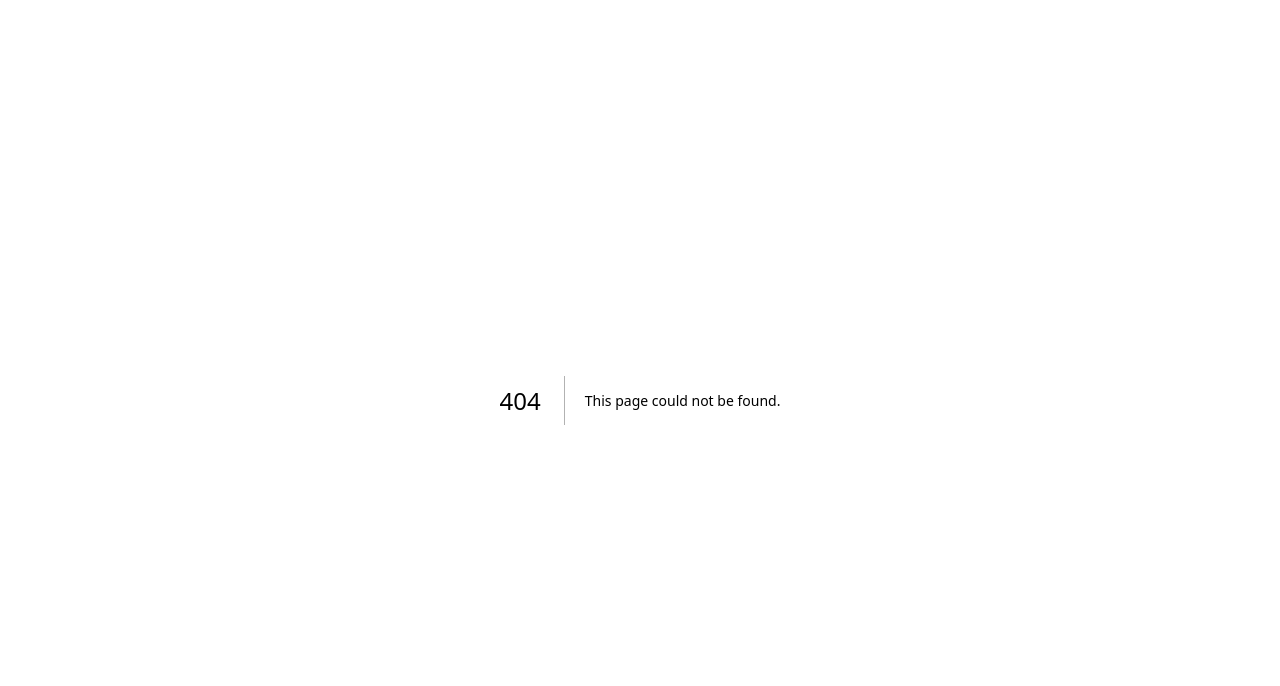
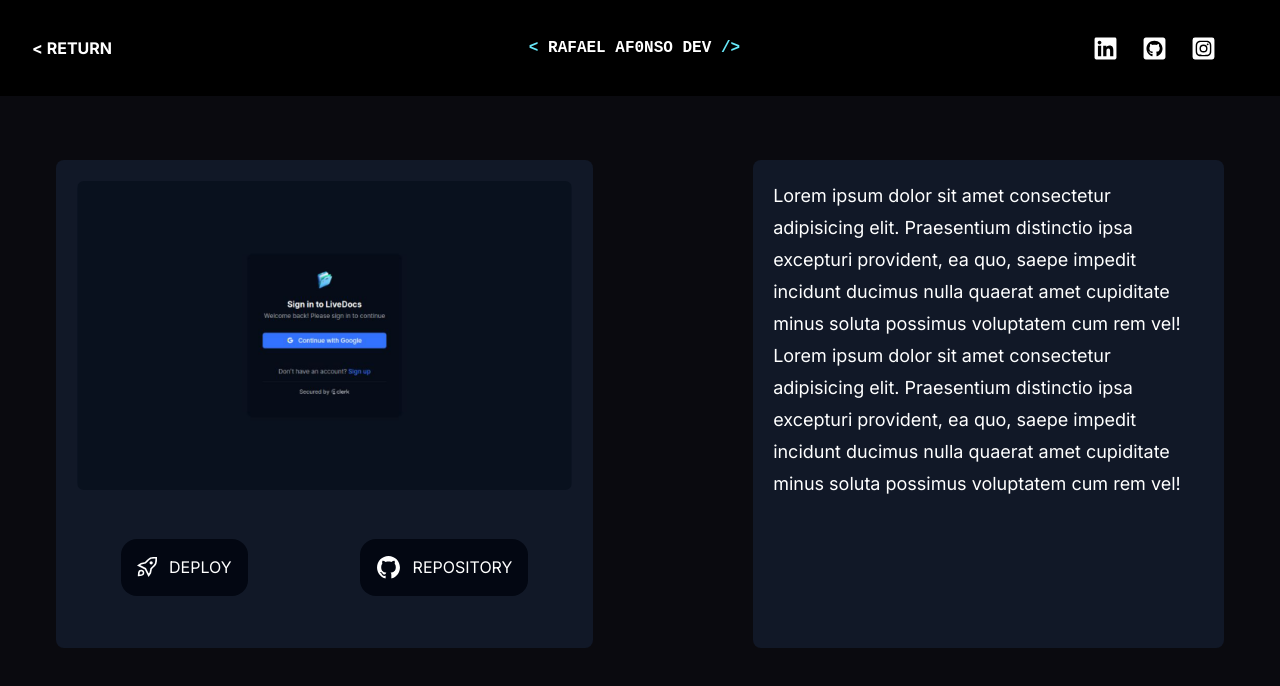
Before and after one commit to rafae1-afonso/meu-portfolio-dev, a Next.js app: page /projetos/LiveDocs in a window 1280 px wide. Before the commit this address had no page. Shown: the top 686 px of the page. Built offline with nearby package versions, Linux system fonts and the light colour scheme.

Commit message:
pagina dos projetos feita

```diff
--- a/app/page.tsx
+++ b/app/page.tsx
@@ -1,6 +1,6 @@
 'use client';
 
-import './globals.css';
+import './styles/globals.css';
 import HeaderLink from "@/components/HeaderComponents/HeaderLink";
 import TechnologyIcon from '@/components/HomeComponents/TechnologyIcon';
 import Link from 'next/link';
@@ -26,7 +26,6 @@ export default function Home() {
   useEffect(() => {
     const myObserver = new IntersectionObserver((entries) => {
       entries.forEach((entry) => {
-        console.log(entry)
         if (entry.isIntersecting) {
           entry.target.classList.add('scrollShow')
         } else {
@@ -40,7 +39,6 @@ export default function Home() {
 
     return () => myObserver.disconnect();
   });
-
 
   return (
     <>
@@ -150,12 +148,12 @@ export default function Home() {
             <ProjectCard
               imageSrc='/assets/ProjectThumbnails/LiveDocs.png'
               title='LiveDocs'
-              projectHref='#'
+              projectHref='./projetos/LiveDocs'
             />
             <ProjectCard
               imageSrc='/assets/ProjectThumbnails/CarePulse.png'
               title='CarePulse'
-              projectHref='#'
+              projectHref='./projetos/CarePulse'
             />
           </div>
         </section>
--- /dev/null
+++ b/app/projetos/CarePulse/page.tsx
@@ -0,0 +1,30 @@
+'use client';
+
+import '@/app/styles/globals.css';
+import React from 'react';
+import ProjectPageComponent from '@/components/ProjectPageComponent';
+
+const page = () => {
+  return (
+    <ProjectPageComponent
+      thumbImageSrc='/assets/ProjectThumbnails/CarePulse.png'
+      deployRef='https://project-carepulse.vercel.app/'
+      repoRef='https://github.com/rafae1-afonso/project-carepulse'
+    >
+      Lorem ipsum dolor sit amet
+      consectetur adipisicing elit.
+      Praesentium distinctio ipsa excepturi
+      provident, ea quo, saepe impedit incidunt
+      ducimus nulla quaerat amet cupiditate minus
+      soluta possimus voluptatem cum rem vel!
+      Lorem ipsum dolor sit amet
+      consectetur adipisicing elit.
+      Praesentium distinctio ipsa excepturi
+      provident, ea quo, saepe impedit incidunt
+      ducimus nulla quaerat amet cupiditate minus
+      soluta possimus voluptatem cum rem vel!
+    </ProjectPageComponent>
+  )
+}
+
+export default page
--- /dev/null
+++ b/app/projetos/LiveDocs/page.tsx
@@ -0,0 +1,30 @@
+'use client';
+
+import '@/app/styles/globals.css';
+import React from 'react';
+import ProjectPageComponent from '@/components/ProjectPageComponent';
+
+const page = () => {
+  return (
+    <ProjectPageComponent
+      thumbImageSrc='/assets/ProjectThumbnails/LiveDocs.png'
+      deployRef='https://jsm-live-docs-five.vercel.app/'
+      repoRef='https://github.com/rafae1-afonso/jsm_live_docs'
+    >
+      Lorem ipsum dolor sit amet
+      consectetur adipisicing elit.
+      Praesentium distinctio ipsa excepturi
+      provident, ea quo, saepe impedit incidunt
+      ducimus nulla quaerat amet cupiditate minus
+      soluta possimus voluptatem cum rem vel!
+      Lorem ipsum dolor sit amet
+      consectetur adipisicing elit.
+      Praesentium distinctio ipsa excepturi
+      provident, ea quo, saepe impedit incidunt
+      ducimus nulla quaerat amet cupiditate minus
+      soluta possimus voluptatem cum rem vel!
+    </ProjectPageComponent>
+  )
+}
+
+export default page
--- a/app/globals.css
+++ b/app/styles/globals.css
@@ -11,6 +11,7 @@
 
 body {
     background-color: rgb(10, 10, 15);
+    color: white;
 }
 
 h1.logo {
--- /dev/null
+++ b/components/ProjectPageComponent.tsx
@@ -0,0 +1,92 @@
+'use client';
+
+import '@/app/styles/globals.css';
+import Link from 'next/link';
+import Image from 'next/image';
+import React, { ReactNode, useEffect } from 'react';
+import { FaGithubSquare, FaInstagramSquare, FaLinkedin } from 'react-icons/fa';
+import LinkButton from '@/components/ui/LinkButton';
+
+import { GrDeploy, GrGithub } from "react-icons/gr";
+
+interface Props {
+    thumbImageSrc: string
+    deployRef: string
+    repoRef: string
+    children: ReactNode;
+}
+
+const ProjectPageComponent = ({ thumbImageSrc, deployRef, repoRef, children }: Props) => {
+
+    useEffect(() => {
+        const myObserver = new IntersectionObserver((entries) => {
+            entries.forEach((entry) => {
+                if (entry.isIntersecting) {
+                    entry.target.classList.add('scrollShow')
+                } else {
+                    entry.target.classList.remove('scrollShow')
+                };
+            });
+        });
+
+        const scrollHiddenElements = document.querySelectorAll('.scrollHidden');
+        scrollHiddenElements.forEach((element) => myObserver.observe(element));
+
+        return () => myObserver.disconnect();
+    });
+
+    return (
+        <>
+            <header className="w-full h-24 bg-black flex flex-row justify-between items-center px-8 z-10 fixed">
+
+                <Link href='/#projects' className='font-bold text-white duration-500 hover:text-cyan-300'>&lt; RETURN</Link>
+
+                <div className='flex items-center ml-24'>
+                    <h1 className='logo text-center'><strong className='text-cyan-300'>&lt;</strong> RAFAEL AF0NSO DEV <strong className='text-cyan-300'>/&gt;</strong></h1>
+                </div>
+
+                <section className='flex items-center justify-center gap-6 px-8'>
+
+                    <Link href='https://www.linkedin.com/in/rafaelafonsofl/' target='_blank'>
+                        <FaLinkedin size={25} className='cursor-pointer duration-500 hover:-translate-y-1 hover:fill-cyan-300' />
+                    </Link>
+
+                    <Link href='https://github.com/rafae1-afonso' target='_blank'>
+                        <FaGithubSquare size={25} className='cursor-pointer duration-500 hover:-translate-y-1 hover:fill-cyan-300' />
+                    </Link>
+
+                    <Link href='https://www.instagram.com/_rafa.afonso/' target='_blank'>
+                        <FaInstagramSquare size={25} className='cursor-pointer duration-500 hover:-translate-y-1 hover:fill-cyan-300' />
+                    </Link>
+
+                </section>
+            </header>
+
+            <section id='about' className='flex flex-col items-center gap-40 p-24 scrollHidden'>
+                <div className='flex gap-40 mt-16'>
+
+                    <div className='flex flex-col justify-center items-center gap-12 bg-gray-900 p-5 rounded-lg'>
+                        <Image
+                            className='rounded-lg border border-gray-900'
+                            src={thumbImageSrc}
+                            alt='imagem do projeto'
+                            width={600}
+                            height={250}
+                        />
+
+                        <div className='flex gap-28 mb-8'>
+                            <LinkButton linkRef={deployRef} target='_blank'><GrDeploy size={20} /> DEPLOY</LinkButton>
+                            <LinkButton linkRef={repoRef} target='_blank'><GrGithub size={25} /> REPOSITORY</LinkButton>
+                        </div>
+                    </div>
+
+                    <article className='text-lg w-[35rem] h-auto p-5 leading-8 bg-gray-900 rounded-lg'>
+                        {children}
+                    </article>
+                </div>
+            </section>
+        </>
+    )
+}
+
+export default ProjectPageComponent
--- a/components/ProjectsComponents/ProjectCard.tsx
+++ b/components/ProjectsComponents/ProjectCard.tsx
@@ -1,6 +1,7 @@
 import Image from 'next/image'
 import Link from 'next/link'
 import React from 'react'
+import LinkButton from '../ui/LinkButton';
 
 const ProjectCard = ({ imageSrc, title, projectHref }: { imageSrc: string, title: string, projectHref: string }) => {
     return (
@@ -14,11 +15,7 @@ const ProjectCard = ({ imageSrc, title, projectHref }: { imageSrc: string, title
             />
             <h1 className='text-2xl self-start mb-3 font-bold'>{title}</h1>
             <div className='flex gap-20'>
-                <Link href={projectHref}
-                    className='bg-gray-950 p-4 rounded-2xl hover:text-cyan-300 hover:brightness-125 duration-500'
-                >
-                    DETALHES
-                </Link>
+                <LinkButton linkRef={projectHref}>DETALHES</LinkButton>
             </div>
         </div>
     )
--- /dev/null
+++ b/components/ui/LinkButton.tsx
@@ -0,0 +1,20 @@
+import Link from 'next/link'
+import React, { ReactNode } from 'react'
+
+interface Props {
+    linkRef: string;
+    target?: string;
+    children: ReactNode;
+}
+
+const LinkButton = ({ linkRef, target, children }: Props) => {
+    return (
+        <Link href={linkRef} target={target}
+            className='group bg-gray-950 p-4 rounded-2xl hover:text-cyan-300 hover:brightness-125 duration-500 flex gap-3 items-center'
+        >
+            {children}
+        </Link>
+    )
+}
+
+export default LinkButton
```
